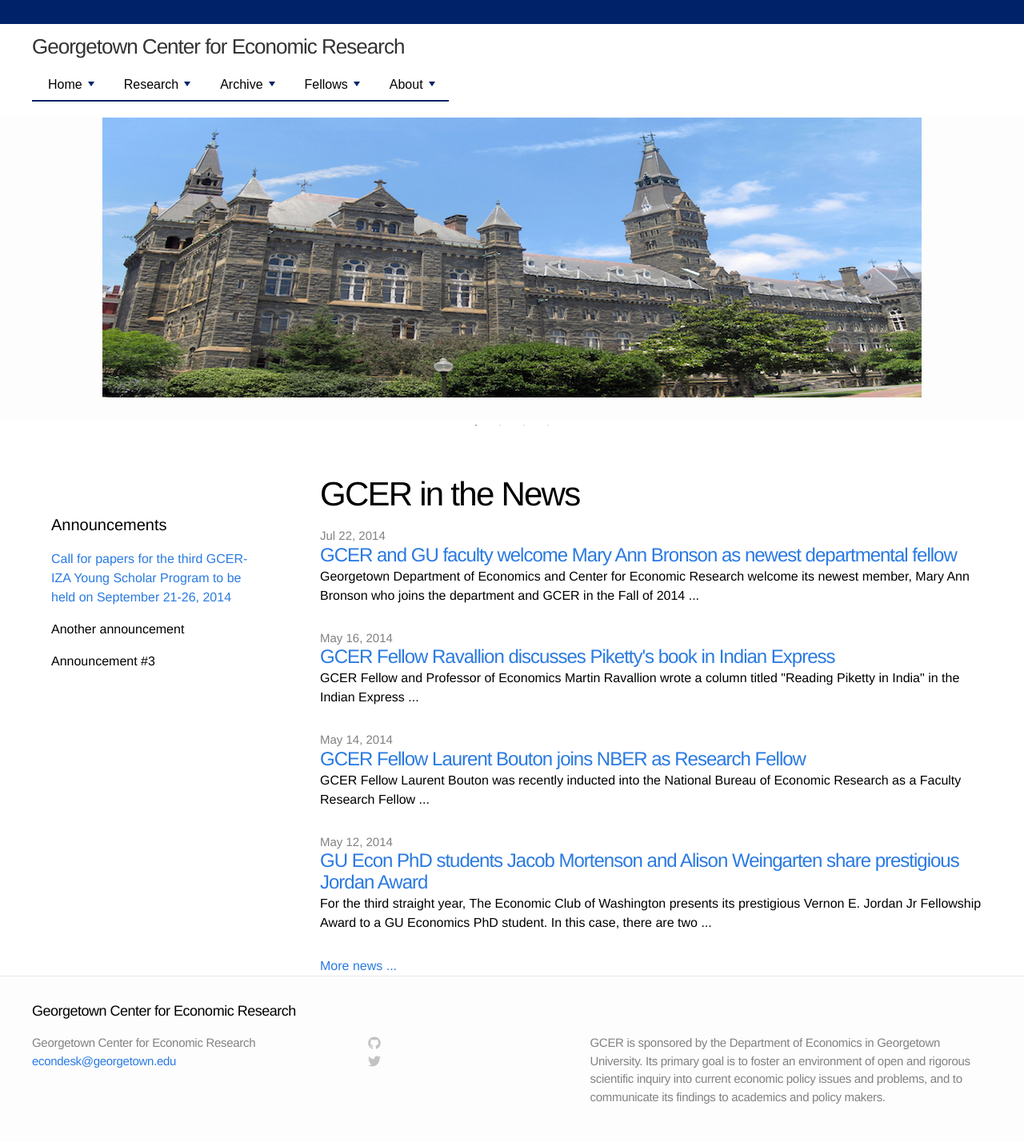
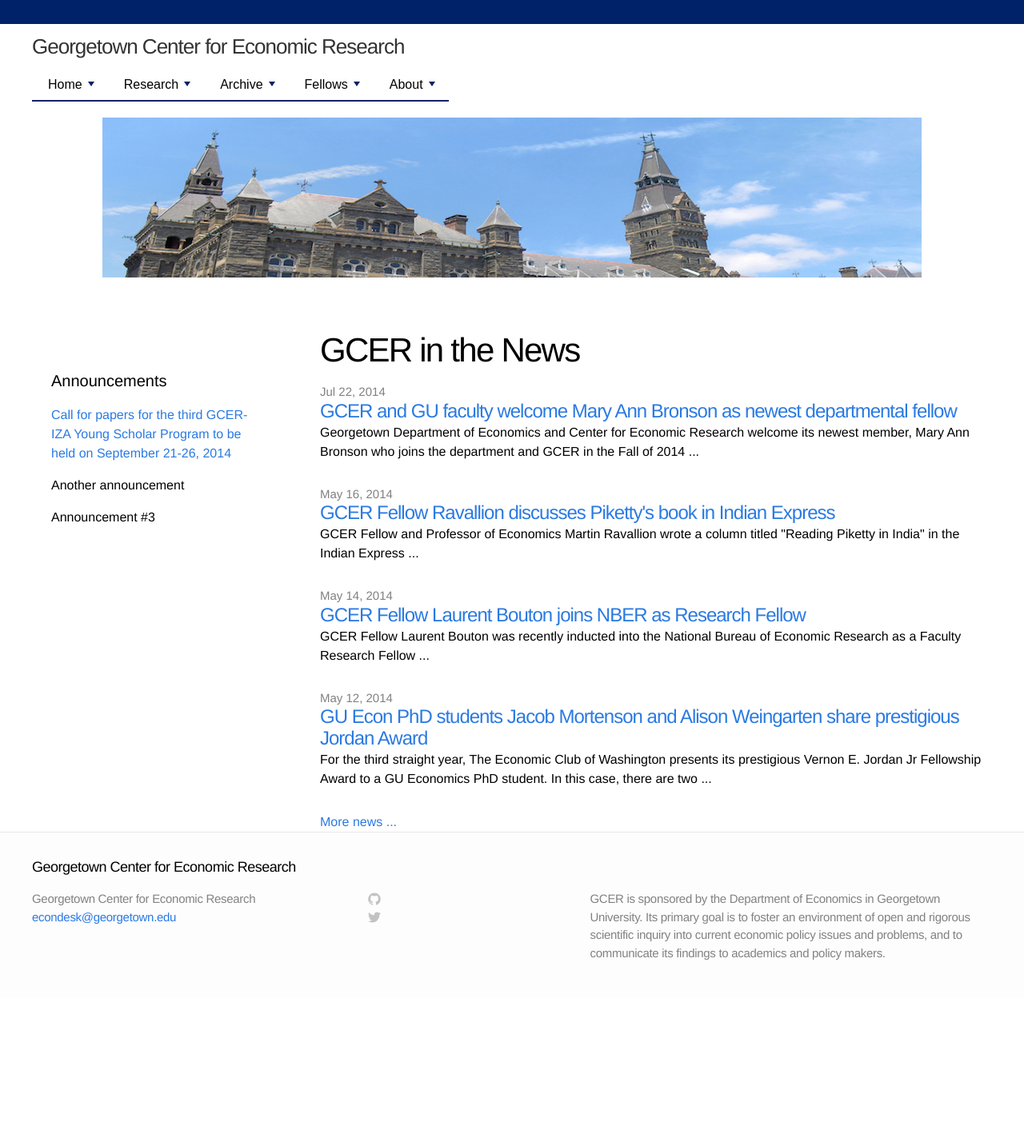
Before and after one commit to georgetown-econ/gcer, a Jekyll site: the page built from index.html, in a window 1280 px wide. Shown: the whole page at 80% size. Built offline with Jekyll 4.4.1, drawn with Linux system fonts in a browser that asks for light colours; some web fonts are replaced; after the commit the page ends 1248 px from its top, so only the background shows below that.

Commit message:
Fix carousel background and size.
* Also, no dots and arrows now.

```diff
--- a/_includes/header.html
+++ b/_includes/header.html
@@ -51,7 +51,8 @@
 <script type="text/javascript">
   $(document).ready(function(){
     $('.fade').slick({
-      dots: true,
+      dots: false,
+      arrows: false,
       infinite: true,
       fade: true,
       autoplay: true,
--- a/css/gcer.css
+++ b/css/gcer.css
@@ -13,7 +13,6 @@
   font-size: 16px;
   line-height: 1.5;
   font-weight: 300;
-  background-color: #fdfdfd;
 }
 
 .main-page-title {
@@ -56,7 +55,6 @@
 
 .site-header {
   min-height: 56px;
-  background-color: white;
 }
 
 .site-title,
@@ -89,6 +87,7 @@
 /* Site footer */
 
 .site-footer {
+  background-color: #fdfdfd;
   border-top: 1px solid #e8e8e8;
   padding: 30px 0;
 }
@@ -458,3 +457,12 @@
   overflow: auto;
   width: 100%;
 }
+
+/* Carousel */
+.slick-list {
+  height: 200px;
+}
+
+.slick-slider {
+  margin-bottom: 0px;
+}
```
